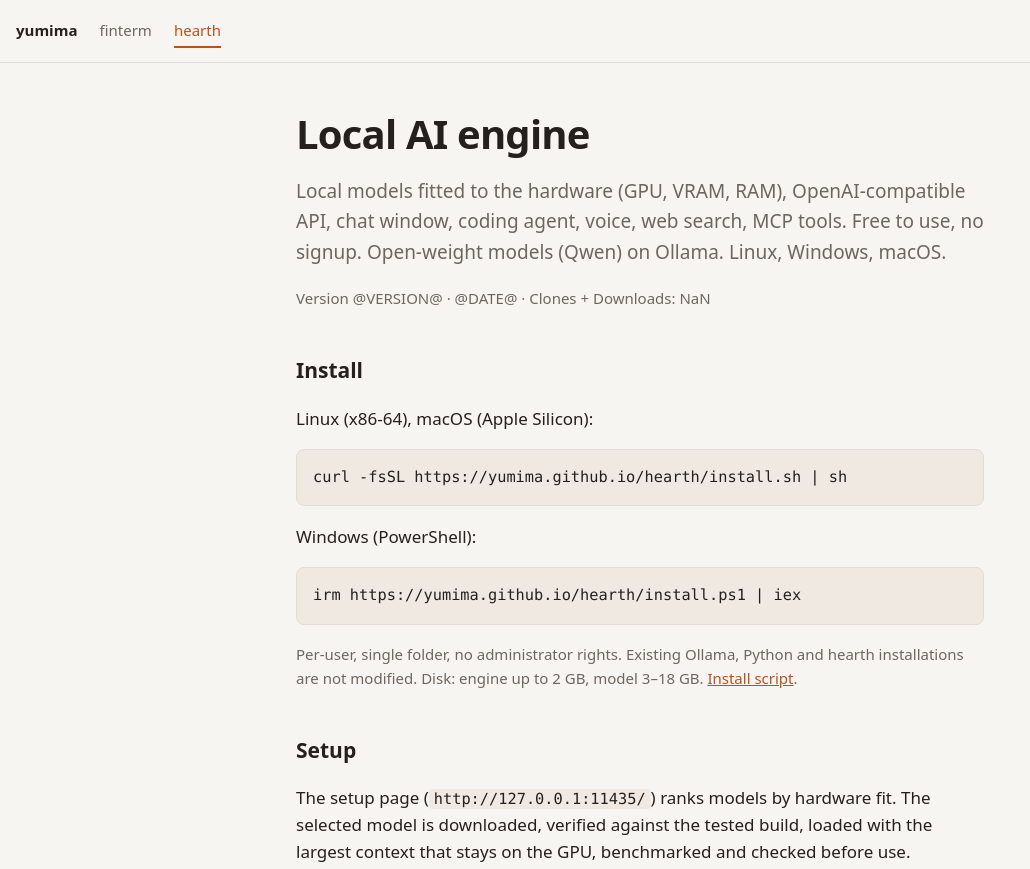
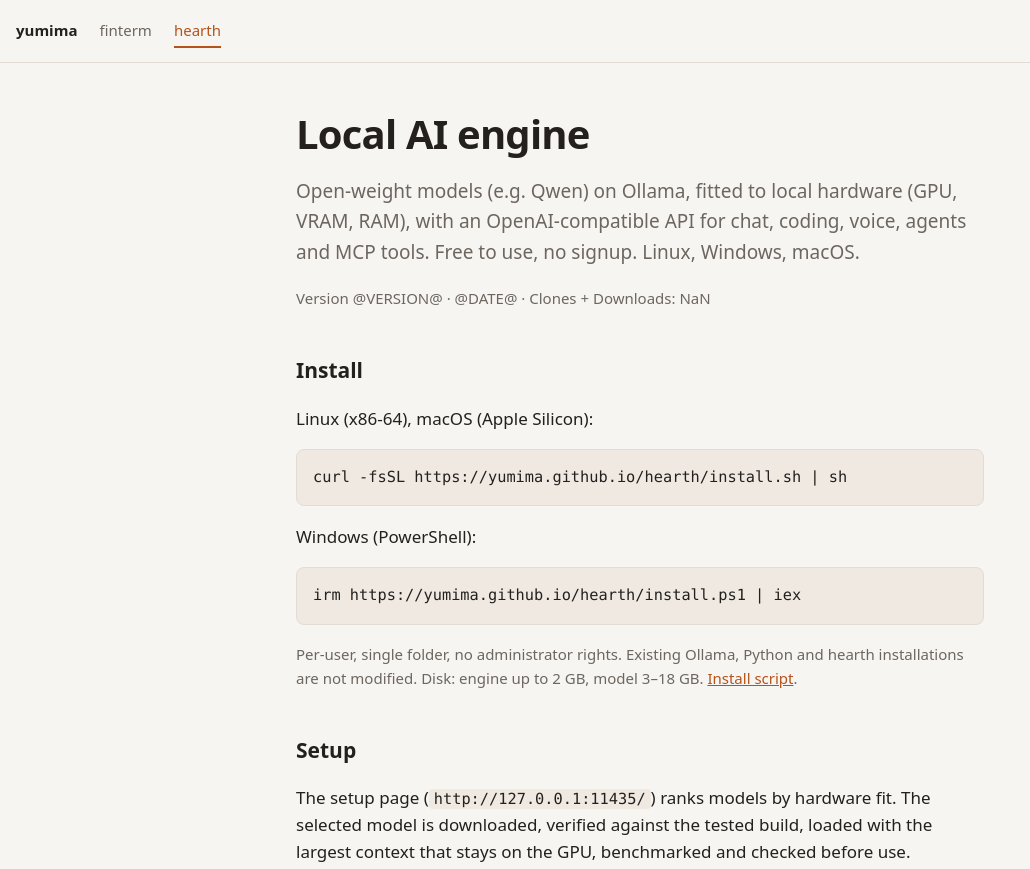
Before and after one commit to yumima/hearth, a plain HTML site: page site/index.html in a window 1280 px wide. Shown: the top 869 px of the page, without its empty margins (0-1030 px from the left). Drawn offline with Linux system fonts and the light colour scheme; no server answers.

Commit message:
site: the lead in one sentence, models first
Co-Authored-By: Claude Opus 5.5 <noreply@anthropic.com>

```diff
--- a/site/index.html
+++ b/site/index.html
@@ -4,14 +4,14 @@
 <meta charset="utf-8">
 <meta name="viewport" content="width=device-width, initial-scale=1">
 <title>hearth — local AI engine</title>
-<meta name="description" content="Local AI engine. Local models fitted to the hardware (GPU, VRAM, RAM), OpenAI-compatible API, chat window, coding agent, voice, web search, MCP tools. Free to use, no signup. Open-weight models (Qwen) on Ollama. Linux, Windows, macOS.">
+<meta name="description" content="Local AI engine. Open-weight models (e.g. Qwen) on Ollama, fitted to local hardware (GPU, VRAM, RAM), with an OpenAI-compatible API for chat, coding, voice, agents and MCP tools. Free to use, no signup. Linux, Windows, macOS.">
 <link rel="stylesheet" href="style.css">
 </head>
 <body>
 <nav aria-label="Projects"><a href="/">yumima</a><a href="/finterm/">finterm</a><a href="/hearth/" aria-current="page">hearth</a></nav>
 <main>
   <h1>Local AI engine</h1>
-  <p class="lead">Local models fitted to the hardware (GPU, VRAM, RAM), OpenAI-compatible API, chat window, coding agent, voice, web search, MCP tools. Free to use, no signup. Open-weight models (Qwen) on Ollama. Linux, Windows, macOS.</p>
+  <p class="lead">Open-weight models (e.g. Qwen) on Ollama, fitted to local hardware (GPU, VRAM, RAM), with an OpenAI-compatible API for chat, coding, voice, agents and MCP tools. Free to use, no signup. Linux, Windows, macOS.</p>
 
   <p class="dim">Version @VERSION@ · @DATE@ · Clones + Downloads: <span id="count" data-clones="194" data-built="@DOWNLOADS@">@TOTAL@</span></p>
   <script>
```
Also changed, not shown: 1 other file.
